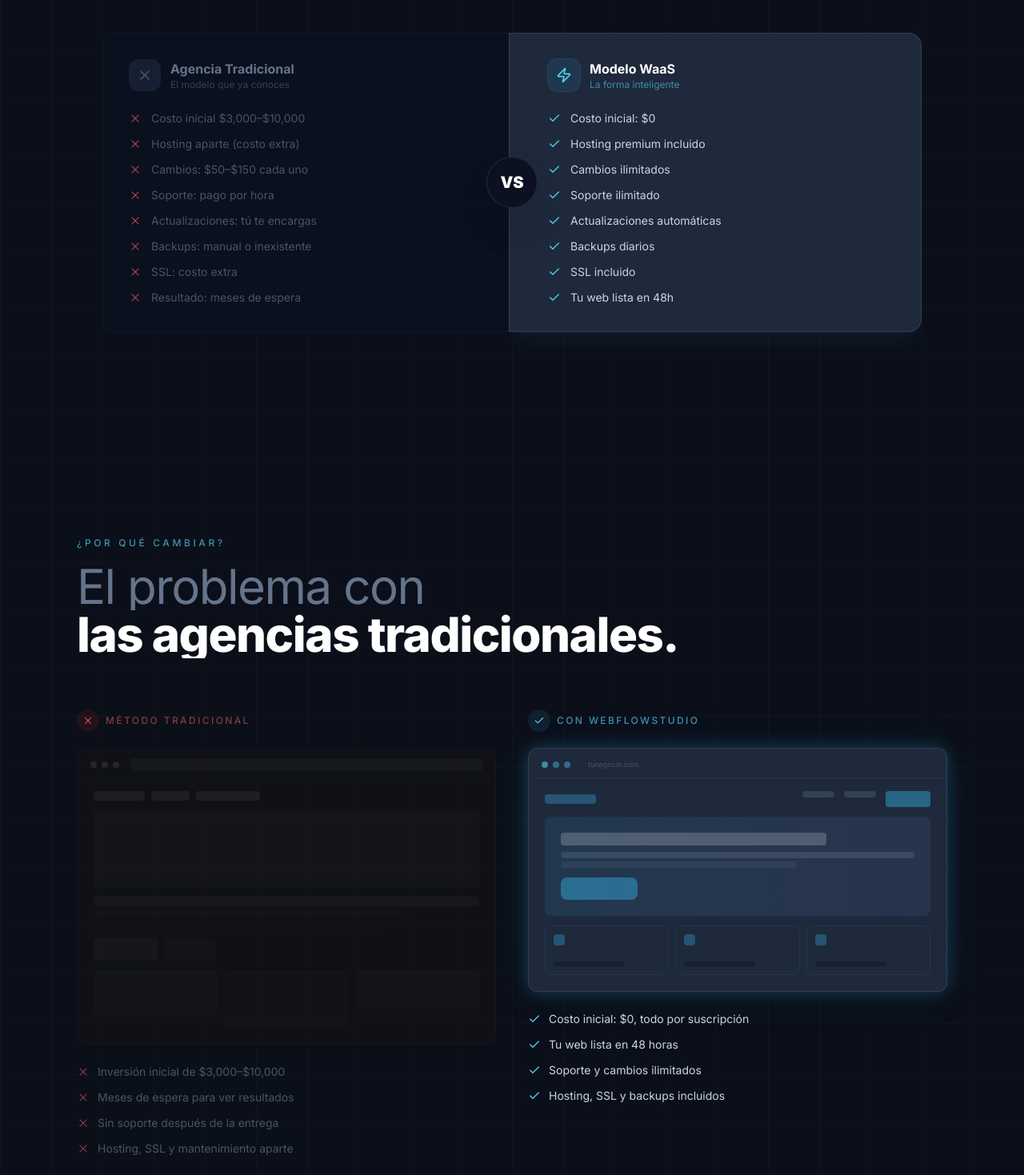
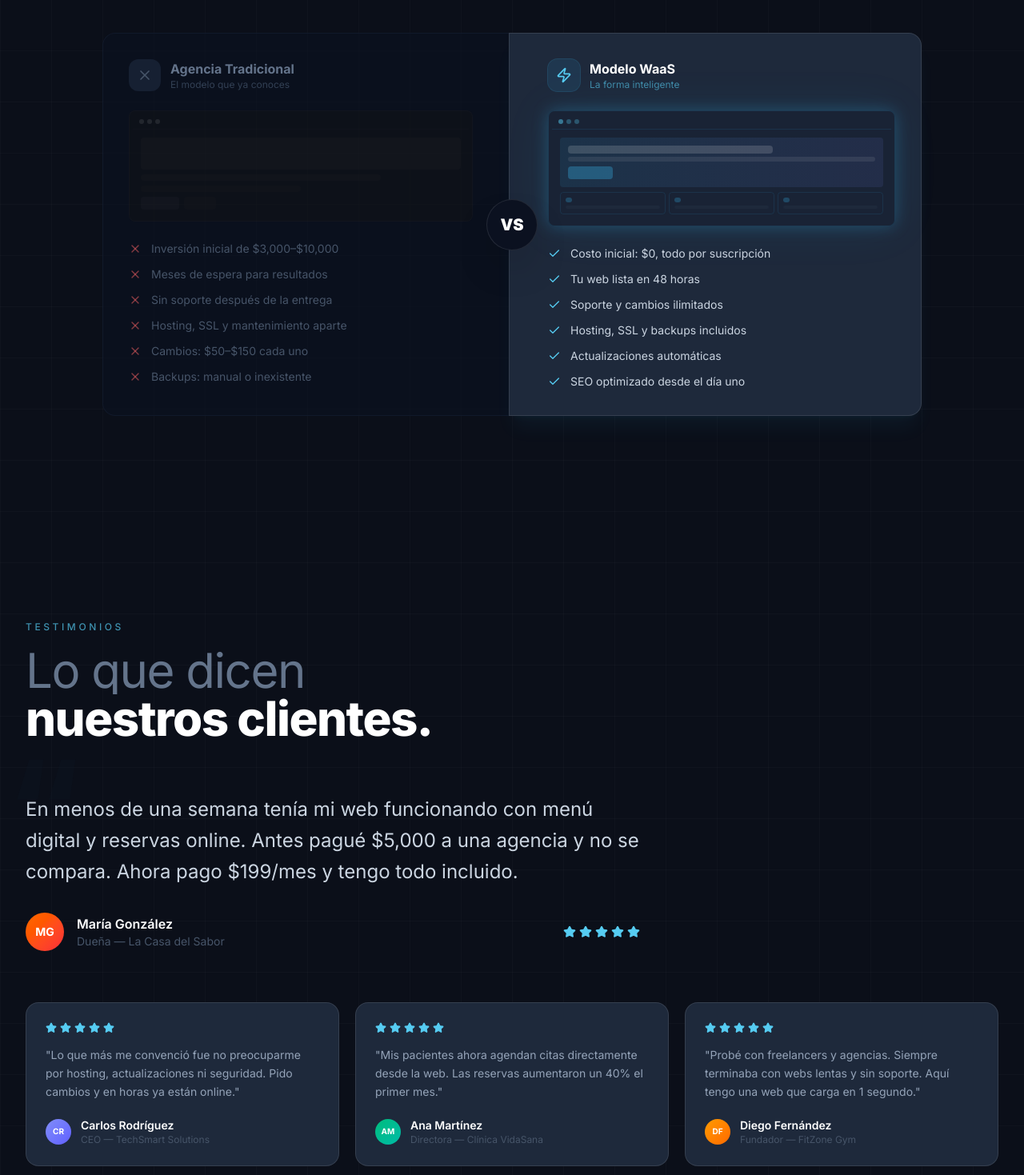
Before and after one commit to Snakerrrr/waas-landing, a React (Vite) app: page / in a window 1280 px wide. Shown: the part 4801-6270 px from the top of the page at 80% size. Built offline with nearby package versions, Linux system fonts and the light colour scheme.

Commit message:
cambios en el antes y despúes

```diff
--- a/src/App.tsx
+++ b/src/App.tsx
@@ -8,7 +8,6 @@ import Marquee from "./components/Marquee";
 import HowItWorks from "./components/HowItWorks";
 import Demos from "./components/Demos";
 import Benefits from "./components/Benefits";
-import BeforeAfter from "./components/BeforeAfter";
 import Testimonials from "./components/Testimonials";
 import Pricing from "./components/Pricing";
 import FAQ from "./components/FAQ";
@@ -33,9 +32,8 @@ export default function App() {
             <Marquee />
             <HowItWorks />
             <Demos />
-            <Benefits />
-            <BeforeAfter />
-            <Testimonials />
+          <Benefits />
+          <Testimonials />
             <Pricing />
             <FAQ />
             <CTAFinal onStartOnboarding={openOnboarding} />
--- a/src/components/BeforeAfter.tsx
+++ /dev/null
@@ -1,141 +0,0 @@
-import { motion } from "framer-motion";
-import SectionTitle from "./SectionTitle";
-import { X, Check } from "lucide-react";
-
-function BadMockup() {
-  return (
-    <div className="rounded-xl border border-red-500/10 bg-surface-900/80 p-1">
-      <div className="flex items-center gap-1.5 border-b border-red-500/10 px-3 py-2">
-        <div className="h-2 w-2 rounded-full bg-red-400/30" />
-        <div className="h-2 w-2 rounded-full bg-red-400/30" />
-        <div className="h-2 w-2 rounded-full bg-red-400/30" />
-        <div className="ml-2 h-4 flex-1 rounded bg-surface-800" />
-      </div>
-      <div className="space-y-3 p-4">
-        <div className="flex gap-2"><div className="h-3 w-16 rounded bg-surface-700" /><div className="h-3 w-12 rounded bg-surface-700" /><div className="h-3 w-20 rounded bg-surface-700" /></div>
-        <div className="h-24 w-full rounded bg-surface-800/60" />
-        <div className="space-y-1.5"><div className="h-3 w-full rounded bg-surface-800" /><div className="h-2 w-4/5 rounded bg-surface-800/50" /><div className="h-2 w-3/4 rounded bg-surface-800/30" /></div>
-        <div className="flex gap-2"><div className="h-7 w-20 rounded bg-red-500/15" /><div className="h-7 w-16 rounded bg-surface-800/40" /></div>
-        <div className="grid grid-cols-3 gap-2"><div className="h-14 rounded bg-surface-800/40" /><div className="h-18 rounded bg-surface-800/20" /><div className="h-12 rounded bg-surface-800/40" /></div>
-      </div>
-    </div>
-  );
-}
-
-function GoodMockup() {
-  return (
-    <div className="glass rounded-xl glow-cyan p-1">
-      <div className="flex items-center gap-1.5 border-b border-cyan-500/10 px-3 py-2">
-        <div className="h-2 w-2 rounded-full bg-cyan-400/60" /><div className="h-2 w-2 rounded-full bg-cyan-400/40" /><div className="h-2 w-2 rounded-full bg-cyan-400/40" />
-        <div className="ml-2 h-4 flex-1 rounded bg-surface-700 px-2 text-[9px] leading-4 text-surface-500">tunegocio.com</div>
-      </div>
-      <div className="space-y-3 p-4">
-        <div className="flex items-center justify-between"><div className="h-3 w-16 rounded bg-cyan-500/30" /><div className="flex gap-3"><div className="h-2 w-10 rounded bg-surface-600" /><div className="h-2 w-10 rounded bg-surface-600" /><div className="h-5 w-14 rounded bg-cyan-500/40" /></div></div>
-        <div className="rounded-lg bg-gradient-to-r from-cyan-500/10 to-blue-500/10 p-5"><div className="mb-2 h-4 w-3/4 rounded bg-white/20" /><div className="mb-1 h-2 w-full rounded bg-white/10" /><div className="mb-3 h-2 w-2/3 rounded bg-white/5" /><div className="h-7 w-24 rounded-lg bg-cyan-500/40" /></div>
-        <div className="grid grid-cols-3 gap-2">{["Servicios","Portafolio","Contacto"].map((k)=>(<div key={k} className="space-y-1.5 rounded-lg border border-cyan-500/10 p-2.5"><div className="h-3.5 w-3.5 rounded bg-cyan-500/30" /><div className="h-2 w-full rounded bg-surface-700" /><div className="h-1.5 w-2/3 rounded bg-surface-800" /></div>))}</div>
-      </div>
-    </div>
-  );
-}
-
-const painPoints = [
-  "Inversión inicial de $3,000–$10,000",
-  "Meses de espera para ver resultados",
-  "Sin soporte después de la entrega",
-  "Hosting, SSL y mantenimiento aparte",
-];
-
-const gains = [
-  "Costo inicial: $0, todo por suscripción",
-  "Tu web lista en 48 horas",
-  "Soporte y cambios ilimitados",
-  "Hosting, SSL y backups incluidos",
-];
-
-export default function BeforeAfter() {
-  return (
-    <section className="py-24 sm:py-32">
-      <div className="mx-auto max-w-6xl px-6 lg:px-8">
-        <SectionTitle
-          eyebrow="¿Por qué cambiar?"
-          lightText="El problema con"
-          boldText="las agencias tradicionales."
-          className="mb-16"
-        />
-
-        {/* Side by side comparison */}
-        <div className="grid gap-8 md:grid-cols-2 md:gap-6 lg:gap-10">
-          {/* Traditional */}
-          <motion.div
-            initial={{ opacity: 0, y: 30 }}
-            whileInView={{ opacity: 1, y: 0 }}
-            viewport={{ once: true }}
-            transition={{ duration: 0.6 }}
-          >
-            <div className="mb-5 flex items-center gap-2">
-              <div className="flex h-7 w-7 items-center justify-center rounded-full bg-red-500/10">
-                <X className="h-3.5 w-3.5 text-red-400/70" />
-              </div>
-              <span className="text-xs font-medium tracking-[0.2em] text-red-400/50 uppercase">Método tradicional</span>
-            </div>
-
-            <div className="mb-6 opacity-60 grayscale transition-all duration-500 hover:opacity-75 hover:grayscale-[50%]">
-              <BadMockup />
-            </div>
-
-            <ul className="space-y-3">
-              {painPoints.map((item, i) => (
-                <motion.li
-                  key={item}
-                  initial={{ opacity: 0, x: -10 }}
-                  whileInView={{ opacity: 1, x: 0 }}
-                  viewport={{ once: true }}
-                  transition={{ duration: 0.3, delay: 0.3 + i * 0.06 }}
-                  className="flex items-start gap-2.5"
-                >
-                  <X className="mt-0.5 h-4 w-4 shrink-0 text-red-400/40" />
-                  <span className="text-sm text-surface-500">{item}</span>
-                </motion.li>
-              ))}
-            </ul>
-          </motion.div>
-
-          {/* WaaS */}
-          <motion.div
-            initial={{ opacity: 0, y: 30 }}
-            whileInView={{ opacity: 1, y: 0 }}
-            viewport={{ once: true }}
-            transition={{ duration: 0.6, delay: 0.15 }}
-          >
-            <div className="mb-5 flex items-center gap-2">
-              <div className="flex h-7 w-7 items-center justify-center rounded-full bg-cyan-500/10">
-                <Check className="h-3.5 w-3.5 text-cyan-400" />
-              </div>
-              <span className="text-xs font-medium tracking-[0.2em] text-cyan-400/70 uppercase">Con WebFlowStudio</span>
-            </div>
-
-            <div className="mb-6">
-              <GoodMockup />
-            </div>
-
-            <ul className="space-y-3">
-              {gains.map((item, i) => (
-                <motion.li
-                  key={item}
-                  initial={{ opacity: 0, x: 10 }}
-                  whileInView={{ opacity: 1, x: 0 }}
-                  viewport={{ once: true }}
-                  transition={{ duration: 0.3, delay: 0.4 + i * 0.06 }}
-                  className="flex items-start gap-2.5"
-                >
-                  <Check className="mt-0.5 h-4 w-4 shrink-0 text-cyan-400" />
-                  <span className="text-sm text-surface-200">{item}</span>
-                </motion.li>
-              ))}
-            </ul>
-          </motion.div>
-        </div>
-      </div>
-    </section>
-  );
-}
--- a/src/components/Benefits.tsx
+++ b/src/components/Benefits.tsx
@@ -19,26 +19,56 @@ const benefits = [
 ];
 
 const traditionalPains = [
-  "Costo inicial $3,000–$10,000",
-  "Hosting aparte (costo extra)",
+  "Inversión inicial de $3,000–$10,000",
+  "Meses de espera para resultados",
+  "Sin soporte después de la entrega",
+  "Hosting, SSL y mantenimiento aparte",
   "Cambios: $50–$150 cada uno",
-  "Soporte: pago por hora",
-  "Actualizaciones: tú te encargas",
   "Backups: manual o inexistente",
-  "SSL: costo extra",
-  "Resultado: meses de espera",
 ];
 
 const waasPerks = [
-  "Costo inicial: $0",
-  "Hosting premium incluido",
-  "Cambios ilimitados",
-  "Soporte ilimitado",
+  "Costo inicial: $0, todo por suscripción",
+  "Tu web lista en 48 horas",
+  "Soporte y cambios ilimitados",
+  "Hosting, SSL y backups incluidos",
   "Actualizaciones automáticas",
-  "Backups diarios",
-  "SSL incluido",
-  "Tu web lista en 48h",
+  "SEO optimizado desde el día uno",
 ];
+
+function BadMockupMini() {
+  return (
+    <div className="rounded-lg border border-red-500/10 bg-surface-900/60 p-1 opacity-60 grayscale">
+      <div className="flex items-center gap-1 border-b border-red-500/5 px-2 py-1.5">
+        <div className="h-1.5 w-1.5 rounded-full bg-red-400/30" />
+        <div className="h-1.5 w-1.5 rounded-full bg-red-400/30" />
+        <div className="h-1.5 w-1.5 rounded-full bg-red-400/30" />
+      </div>
+      <div className="space-y-1.5 p-2.5">
+        <div className="h-10 w-full rounded bg-surface-800/50" />
+        <div className="h-2 w-3/4 rounded bg-surface-800/40" />
+        <div className="h-2 w-1/2 rounded bg-surface-800/30" />
+        <div className="flex gap-1.5"><div className="h-4 w-12 rounded bg-red-500/10" /><div className="h-4 w-10 rounded bg-surface-800/30" /></div>
+      </div>
+    </div>
+  );
+}
+
+function GoodMockupMini() {
+  return (
+    <div className="rounded-lg border border-cyan-500/15 bg-surface-800/60 p-1 glow-cyan">
+      <div className="flex items-center gap-1 border-b border-cyan-500/10 px-2 py-1.5">
+        <div className="h-1.5 w-1.5 rounded-full bg-cyan-400/50" />
+        <div className="h-1.5 w-1.5 rounded-full bg-cyan-400/30" />
+        <div className="h-1.5 w-1.5 rounded-full bg-cyan-400/30" />
+      </div>
+      <div className="space-y-1.5 p-2.5">
+        <div className="rounded bg-gradient-to-r from-cyan-500/10 to-blue-500/10 p-2.5"><div className="mb-1 h-2.5 w-2/3 rounded bg-white/15" /><div className="h-1.5 w-full rounded bg-white/8" /><div className="mt-1.5 h-4 w-14 rounded bg-cyan-500/30" /></div>
+        <div className="grid grid-cols-3 gap-1">{[1,2,3].map(k=>(<div key={k} className="rounded border border-cyan-500/10 p-1.5"><div className="h-1.5 w-2 rounded bg-cyan-500/25" /><div className="mt-1 h-1 w-full rounded bg-surface-700" /></div>))}</div>
+      </div>
+    </div>
+  );
+}
 
 function ComparisonCards() {
   const waasRef = useRef<HTMLDivElement>(null);
@@ -64,10 +94,10 @@ function ComparisonCards() {
       transition={{ duration: 0.8 }}
     >
       <div className="mb-12 text-center">
-        <p className="mb-4 text-xs font-medium tracking-[0.3em] text-cyan-400/70 uppercase">Comparativa</p>
+        <p className="mb-4 text-xs font-medium tracking-[0.3em] text-cyan-400/70 uppercase">¿Por qué cambiar?</p>
         <h3 className="text-4xl sm:text-5xl md:text-6xl">
-          <span className="font-extralight tracking-tight text-surface-400">Tradicional </span>
-          <span className="font-extrabold tracking-tight text-white">vs WaaS</span>
+          <span className="font-extralight tracking-tight text-surface-400">Agencia tradicional </span>
+          <span className="font-extrabold tracking-tight text-white">vs WebFlowStudio</span>
         </h3>
       </div>
 
@@ -95,6 +125,10 @@ function ComparisonCards() {
               <h4 className="font-bold text-surface-400">Agencia Tradicional</h4>
               <p className="text-xs text-surface-600">El modelo que ya conoces</p>
             </div>
+          </div>
+
+          <div className="mb-6">
+            <BadMockupMini />
           </div>
 
           <ul className="space-y-3">
@@ -144,6 +178,10 @@ function ComparisonCards() {
                 <h4 className="font-bold text-white">Modelo WaaS</h4>
                 <p className="text-xs text-cyan-400/60">La forma inteligente</p>
               </div>
+            </div>
+
+            <div className="mb-6">
+              <GoodMockupMini />
             </div>
 
             <ul className="space-y-3">
```
